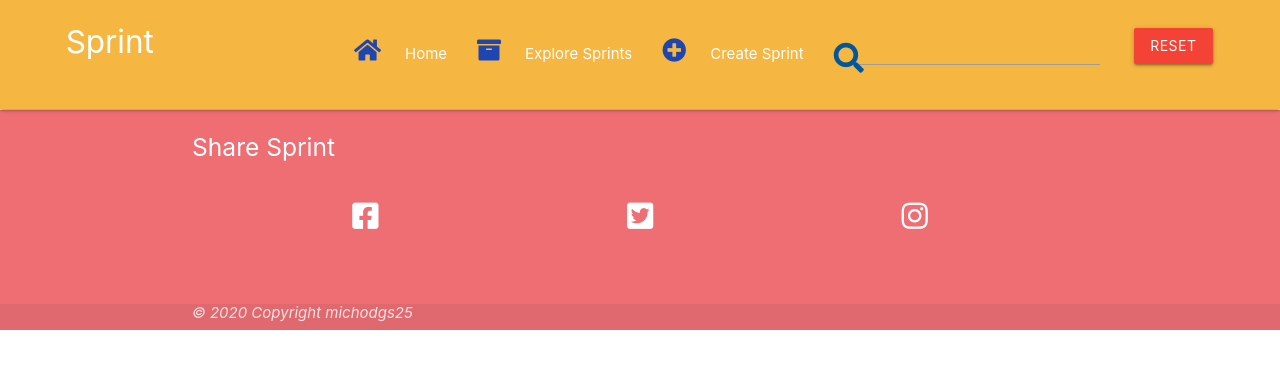
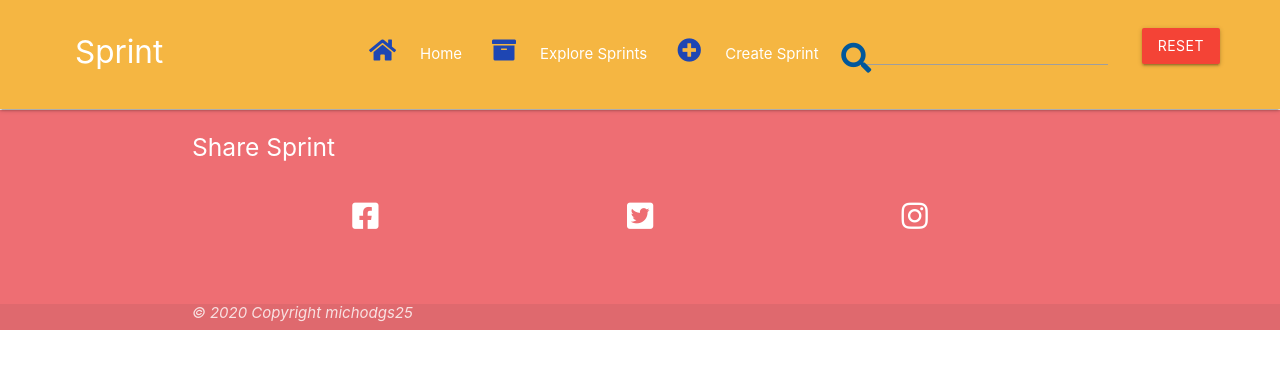
Before and after one commit to michodgs25/Sprint, a Flask app: page /tasks in a window 1280 px wide. Shown: the top 369 px of the page. Run offline with Flask 2, Linux system fonts and the light colour scheme; data that the repository does not hold is empty; some libraries are stand-ins or nearby versions.

Commit message:
Update html formatting

```diff
--- a/app.py
+++ b/app.py
@@ -1,6 +1,6 @@
 import os
 from flask import (
-    Flask, flash, render_template, redirect, request, session, url_for)
+    Flask, render_template, redirect, request, session, url_for)
 from flask_pymongo import PyMongo
 from bson.objectid import ObjectId
 if os.path.exists("env.py"):
@@ -221,7 +221,6 @@ def delete_activity(task_id):
         to the explore page with all logs.
         """
     mongo.db.tasks.remove({"_id": ObjectId(task_id)})
-    flash("Task Removed")
     return redirect(url_for("tasks"))
 
 
--- a/static/css/style.css
+++ b/static/css/style.css
@@ -34,7 +34,6 @@
 /*welcome page text*/
 .welcome-image h2 {
     padding: 1em;
-    font-style: revert;
     color: rgb(255, 255, 255);
     }
 
@@ -80,6 +79,11 @@ nav {
     border-left: none;
     border-right: none;
     padding-bottom: 1em;
+    }
+
+/*navigation bar logo position*/
+nav .brand-logo {
+    margin: 0.3em;
     }
 
 /*Navigation items positioning*/
--- a/templates/base.html
+++ b/templates/base.html
@@ -32,8 +32,7 @@
                             <li><a href="{{ url_for('tasks') }}"><i class="fas fa-archive"></i>Explore Sprints</a></li>
                             <li><a href="{{ url_for('add_activity') }}"><i class="fas fa-plus-circle"></i>Create Sprint</a></li>
                             <!--search bar on explore page only, user can search all sprints-->
-                            <form class="search-form" action="{{ url_for('search') }}" method="post">
-                                <div row valign-wrapper>
+                            <li><form class="search-form" action="{{ url_for('search') }}" method="post">
                                     <div class="input-field">
                                         <div class="row">
                                             <div class="input-field col s12">
@@ -46,8 +45,8 @@
                                         <!--user can reset search results-->
                                         <a href="{{ url_for('tasks') }}" class="red btn text-shadow">Reset</a>
                                     </div>
-                                </div>
                             </form>
+                            </li>
                         </ul>
                     </div>
                 </nav>
@@ -66,9 +65,8 @@
                 <li class="tab row s3"><a href="{{ url_for('tasks') }}"><i class="fas fa-archive"></i>Explore Sprints</a></li>
                 <li class="tab row s3"><a href="{{ url_for('add_activity') }}"><i class="fas fa-plus-circle"></i>Create Sprint</a></li>
                 <!--on explore page, user can search specific sprints-->
-                <form class="side-form" action="{{ url_for('search') }}" method="post">
+                <li><form class="side-form" action="{{ url_for('search') }}" method="post">
                     <div>
-                        <div row valign-wrapper>
                             <i class="fas fa-search prefix"></i>
                             <div class="input-field">
                                 <input type="text" name="query" id="mobilequery" required>
@@ -79,8 +77,8 @@
                                 <a href="{{ url_for('tasks') }}" class="red btn text-shadow">Reset</a>
                             </div>
                         </div>
-                    </div>
                 </form>
+                </li>
             </ul>
         </header>
         {% block content %}
```
Also changed, not shown: templates/error.html (+6 -9 lines).
